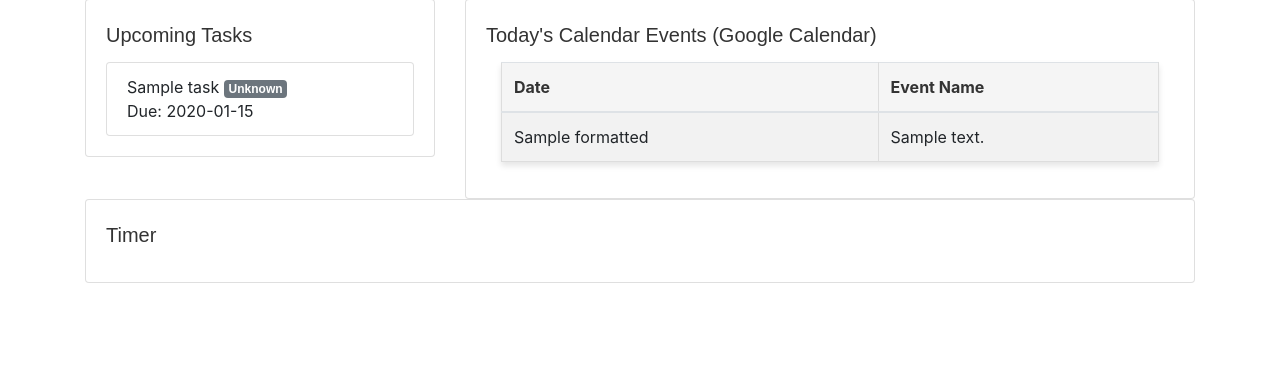
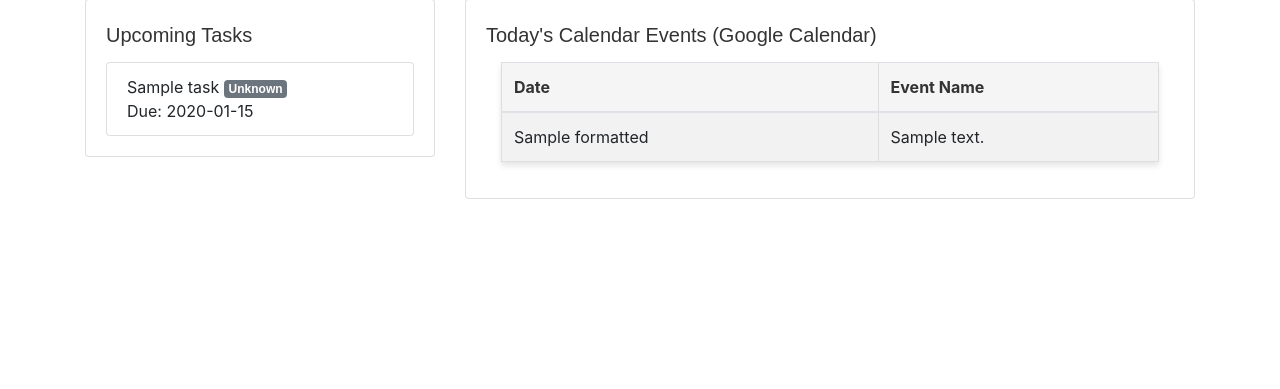
Before and after one commit to Nazchanel/time-management, a Flask app: template templates/home.html in a window 1280 px wide. Shown: the part 326-715 px from the top of the page. Run offline with Flask 3, Linux system fonts and the light colour scheme; the template is opened without the code that fills it: most values are stand-ins (such as "Sample title", 1, 10 or a date in 2020); some libraries are stand-ins or nearby versions.

Commit message:
Removed extra section

```diff
--- a/templates/home.html
+++ b/templates/home.html
@@ -91,13 +91,6 @@
           </div>
         </div>
       </div>
-      <div class="card">
-        <div class="card-body">
-          <h5 class="card-title">Timer</h5>
-
-          </div>
-        </div>
-      </div>
 
     <!-- Add Bootstrap JS and dependencies (jQuery) -->
     <script src="https://code.jquery.com/jquery-3.5.1.slim.min.js"></script>
```
